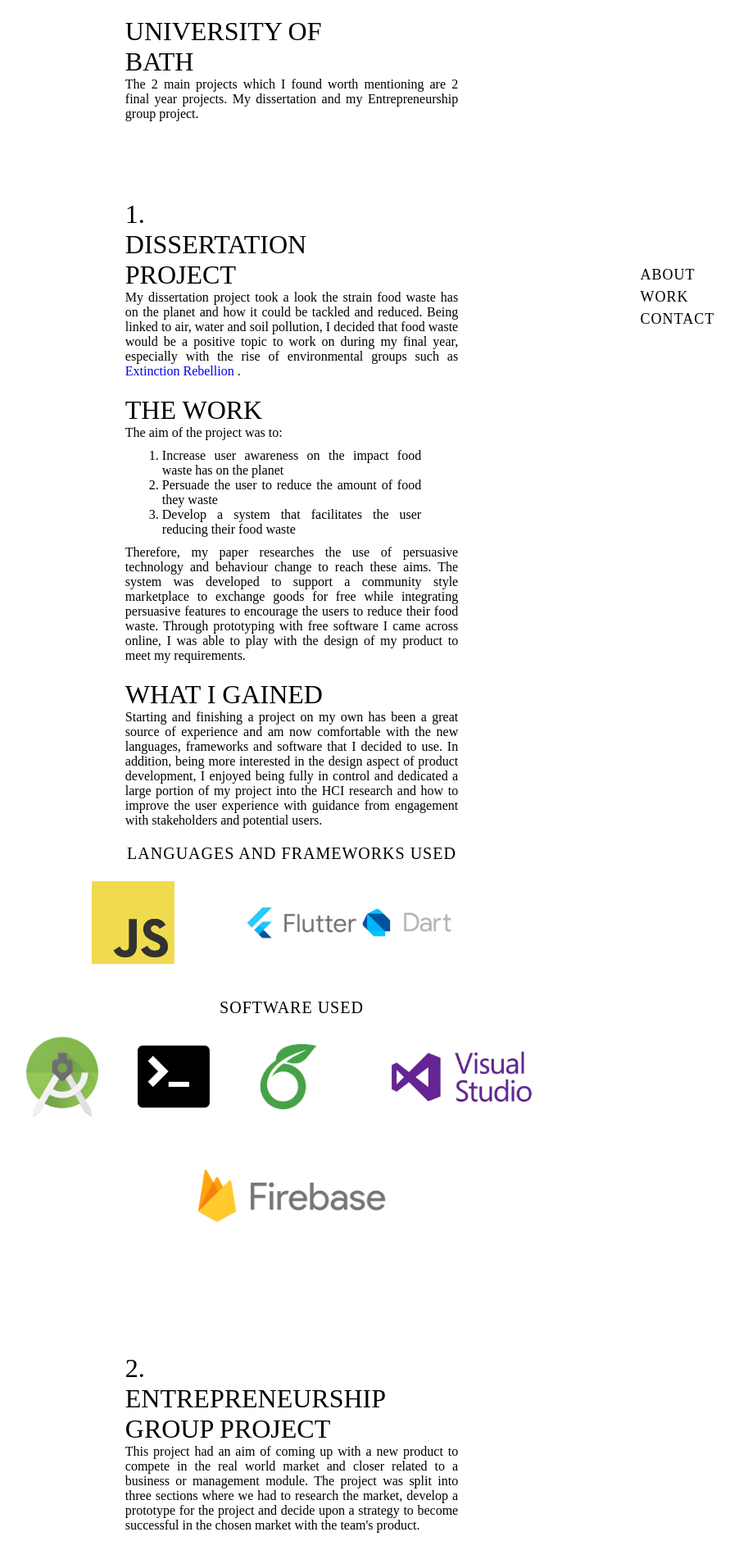
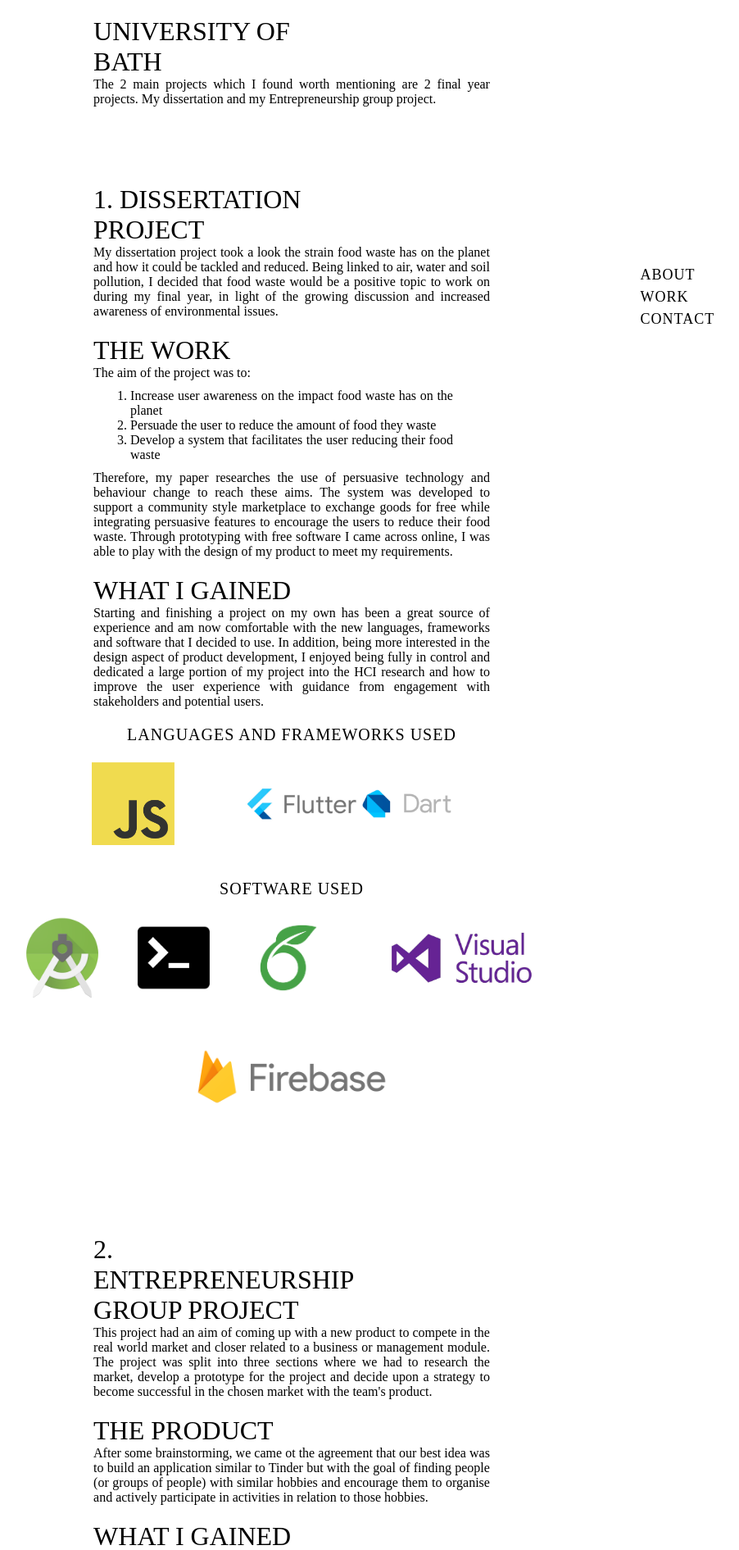
Before and after one commit to twooliston/protfolio, a Flask app: page /work/university in a window 1280 px wide. Shown: the part 128-2019 px from the top of the page at 82% size, without its empty margins (284-1186 px from the left). Run offline with Flask 2, Linux system fonts and the light colour scheme.

Commit message:
fix work page

```diff
--- a/main.py
+++ b/main.py
@@ -1,3 +1,4 @@
+import clipboard
 from flask import Flask, render_template, redirect, url_for
 
 app = Flask(__name__)
@@ -62,9 +63,6 @@ notes = {
             'brokenText': 'Graduated in July 2020',
         },
         {
-            'brokenText': 'Interested in working close with design in a project-based environment',
-        },
-        {
             'brokenText': 'Passion in understanding the best way to design interactive systems',
         },
         {
@@ -81,10 +79,10 @@ career = {
     'allText': [
         {
             'brokenText': """
-            I am particularly interested in roles where I would be working close with design in a project-based
+            I am particularly interested in roles where I would be working closely with design in a project-based
             environment. My passion for design comes from being exposed to various interfaces. From a young age,
-            I have found a lot of designs overly complicated and am motivated to make the user experience as
-            attractive and accessible as possible.
+            I have found a lot of designs overly complicated and am motivated to make the user interface as
+            visually attractive and intuitive as possible.
             """,
         }
     ],
@@ -488,6 +486,12 @@ def contact():
     return render_template("contact.html", profile=profile)
 
 
+@app.route('/copy_email')
+def copy_email():
+    clipboard.copy('thomaswooliston@gmail.com')
+    return ''
+
+
 @app.route('/about/bath')
 def bath():
     return render_template("bath.html", profile=profile)
--- a/static/content.css
+++ b/static/content.css
@@ -7,9 +7,7 @@
 
 /* Projects */
 .work {
-    width: 40%;
     height: 400px;
-    text-align: center;
     padding: 5%;
     transition: all 0.4s ease 0s;
 }
@@ -76,6 +74,14 @@
 .contact-item {
     display: flex;
     flex-direction: row;
+}
+
+.copyEmail:hover {
+    cursor: pointer;
+}
+
+.copyEmail:visited {
+    cursor: pointer;
 }
 
 /* About */
@@ -209,6 +215,7 @@
     transition: all 0.4s ease 0s;
 }
 
+
 @media screen and (max-width: 1024px) {
     .about {
         flex-direction: column;
--- a/static/style.css
+++ b/static/style.css
@@ -98,19 +98,23 @@ a {
 }
 
 .tighten-page-150 {
-    padding: 0 150px;
+    padding: 0 15%;
 }
 
 .tighten-section-200 {
-    padding: 0 200px;
+    padding: 0 20%;
 }
 
 .tighten-section-310 {
-    padding: 0 310px;
+    padding: 0 30%;
+}
+
+.tighten-section-30 {
+    padding: 0 30%;
 }
 
 .tighten-section-385 {
-    padding: 0 385px;
+    padding: 0 38.5%;
 }
 
 .lengthen-section-10 {
--- a/templates/travel.html
+++ b/templates/travel.html
@@ -11,7 +11,7 @@
     </div>
 
     <div class="padding-bottom-20">
-        <ul class="tighten-section-310">
+        <ul class="tighten-section-30">
             {% for i in range(0, profile.about.everything.travelIntro|length) %}
                 <li class="lengthen-section-10" >{{profile.about.everything.travelIntro[i]}}</li>
             {% endfor %}
--- a/templates/university.html
+++ b/templates/university.html
@@ -11,16 +11,16 @@
         <div class="justify">
             My dissertation project took a look the strain food waste has on the planet and how it could be tackled and
             reduced. Being linked to air, water and soil pollution, I decided that food waste would be a positive topic
-            to work on during my final year, especially with the rise of environmental groups such as
-            <a href='https://extinctionrebellion.uk/' target="_blank"> Extinction Rebellion </a>.
+            to work on during my final year, in light of the growing discussion and increased awareness of environmental
+            issues.
         </div>
         <h1 class="padding-top-20">The Work</h1>
         <div class="justify">
             The aim of the project was to:
             <ol class="lengthen-and-indent-section-10">
-                <li class="justify">Increase user awareness on the impact food waste has on the planet</li>
-                <li class="justify">Persuade the user to reduce the amount of food they waste</li>
-                <li class="justify">Develop a system that facilitates the user reducing their food waste</li>
+                <li>Increase user awareness on the impact food waste has on the planet</li>
+                <li>Persuade the user to reduce the amount of food they waste</li>
+                <li>Develop a system that facilitates the user reducing their food waste</li>
             </ol>
             Therefore, my paper researches the use of persuasive technology and behaviour change to reach these aims.
             The system was developed to support a community style marketplace to exchange goods for free while
```
Also changed, not shown: templates/contact.html (+17 -4 lines).
